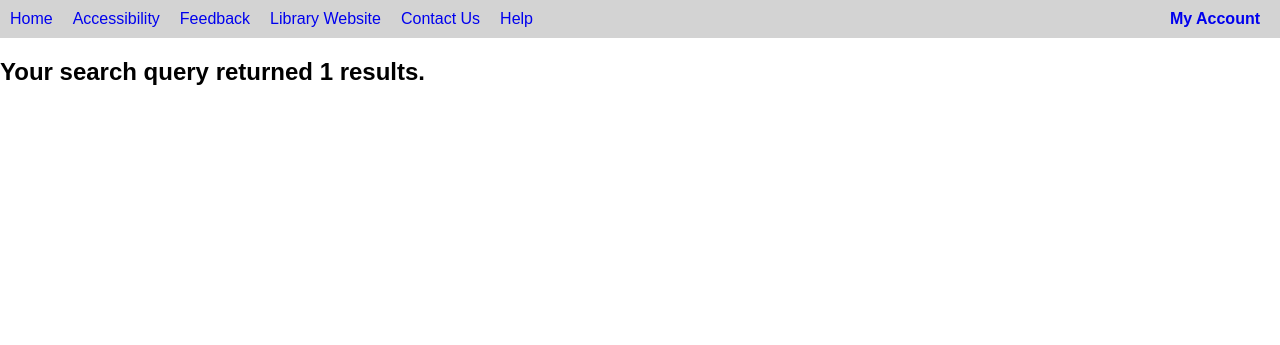
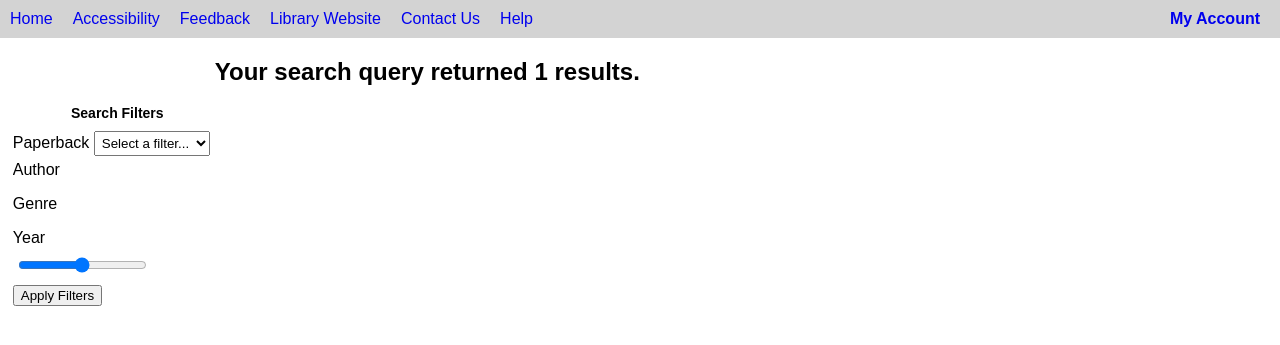
Before and after one commit to Alphaa2k/FinalProject, a PHP site: page /search.php in a window 1280 px wide. Shown: the top 345 px of the page. Run offline with PHP 8.4, Linux system fonts and the light colour scheme; the visitor is signed in with stand-in values (Sample User, id 1); tables that the repository leaves empty or names only in its code hold one stand-in row (values such as "Sample post"); data that the repository does not hold is empty.

Commit message:
Library Catalogue Search Filter Functionality

```diff
--- a/index.php
+++ b/index.php
@@ -7,7 +7,7 @@
       echo "<p>This field cannot be left empty.</p>";
     }else{
       $schqry = mysqli_real_escape_string($conn, $_POST['search']);
-      $sql = "SELECT b.Title, b.ISBN, b.Genre, b.Paperback, b.Published, b.Description, a.fName, a.lName from `author` a JOIN `book` b on a.`AUID` = b.`AUID` where b.title LIKE '%$schqry%' OR a.fname LIKE '%$schqry%' OR a.lname LIKE '%$schqry%'";
+      $sql = "SELECT b.BookID, b.Title, b.ISBN, b.Genre, b.Paperback, b.Published, b.Description, a.fName, a.lName from `author` a JOIN `book` b on a.`AUID` = b.`AUID` where b.title LIKE '%$schqry%'";
       $query = mysqli_query($conn, $sql);
       $resultsnum = mysqli_num_rows($query);
 
@@ -55,9 +55,9 @@
 
   <h1>Library Catalogue</h1>
 
-  <div>
+  <div class="searchcontent">
     <form action="<?php echo $_SERVER['PHP_SELF']; ?>" method="POST">
-      <input type="input" class="searchbar" name="search" placeholder="Search the Catalogue">
+      <input type="input" class="searchbar" name="search" placeholder="Search Books in the Catalogue">
       <button type="submit" name="searchbtn" id="search">Search</button>
 
       <button type="button" name="button" id="Adv">Advanced Search</button>
--- a/search.php
+++ b/search.php
@@ -1,11 +1,53 @@
 <?php
 
+  include('Library DB/db_connect.php');
   session_start();
 
       $schqry = $_SESSION['schqry'];
       $resultsnum = $_SESSION['resultnum'];
       $results = $_SESSION['results'];
 
+  if(isset($_POST['apply'])){
+    if (isset($_POST['genre'])) {
+      $newgenre = $_POST['genre'];
+    }else{
+    $newgenre = NULL;
+   }
+   if ($newgenre != NULL) {
+    $newgenre = $_POST['genre'];
+   }
+
+   if (isset($_POST['author'])) {
+     $author = $_POST['author'];
+    }else{
+     $author = NULL;
+    }
+
+    if ($author != NULL) {
+     $author = $_POST['author'];
+    }
+
+      if($newgenre != "" || $author != ""){
+      echo $sql = "SELECT b.BookID, b.Title, b.ISBN, b.Genre, b.Paperback, b.Published, b.Description, a.fName, a.lName from `author` a JOIN `book` b on a.`AUID` = b.`AUID` where b.title LIKE '%$schqry%' AND CONCAT(a.fName, ' ', a.lName) LIKE '%$author%' AND b.Genre LIKE '%$newgenre%'";
+      $fltres = mysqli_query($conn, $sql);
+      $_SESSION['results'] = array();
+      if(mysqli_num_rows($fltres) > 0){
+      unset($_SESSION['results']);
+      while ($results = mysqli_fetch_all($fltres, MYSQLI_ASSOC)){
+            $_SESSION['results'] = $results;
+            $_SESSION['resultnum'] = mysqli_num_rows($fltres);
+
+            header('Refresh:0');
+      }
+
+      }else{
+
+          echo "<p>Your Search Query has no results</p>";
+
+          }
+        mysqli_free_result($fltres);
+        }
+      }
 ?>
 
 <!DOCTYPE html>
@@ -16,8 +58,8 @@
   <title>
     <?php echo "Search Results for ". $schqry;  ?>
   </title>
-    <link rel="stylesheet" href="css/header.css" type="text/css">
   <link rel="stylesheet" href="css/main.css" type="text/css">
+  <link rel="stylesheet" href="css/search.css" type="text/css">
 </head>
 
 <body>
@@ -34,25 +76,121 @@
     </div>
   </header>
 
+  <!-- Side Content -->
+  <div class="sidecontent">
+    <h5 class="sidetitle">Search Filters</h5>
 
+    <form action="<?php echo $_SERVER['PHP_SELF']; ?>" method="POST">
+
+      <div class="column">
+        <label>Paperback</label>
+        <select class="section">
+          <option>Select a filter...</option>
+          <option value="Y">Yes</option>
+          <option value="N">No</option>
+        </select>
+      </div>
+
+      <div class="column">
+        <label>Author</label>
+        <div class="section">
+          <label class="radio-inline">
+          <?php
+              $sqlauthor = "SELECT DISTINCT fName, lName from `author` JOIN `book` on `author`.AUID = `book`.AUID where `book`.Title LIKE '%$schqry%' OR `author`.fName LIKE '%$schqry%' OR `author`.`lName` LIKE '%$schqry%'";
+              $query = mysqli_query($conn, $sqlauthor);
+              $authors = mysqli_fetch_all($query, MYSQLI_ASSOC);
+              mysqli_free_result($query);
+              foreach($authors as $author) {
+              if(isset($author['fName'])){ ?>
+          <input type="radio" name="author" value="<?php echo htmlspecialchars($author['fName']) . ' ' . htmlspecialchars($author['lName']) ?>">
+          <?php echo htmlspecialchars($author['fName']) . " " . htmlspecialchars($author['lName']) ?>
+        </label>
+          <?php }
+  }?>
+        </div>
+      </div>
+
+      <div class="column">
+        <label>Genre</label>
+        <div class="section">
+          <?php
+            $sqlgenre = "SELECT DISTINCT b.Genre from `book` b JOIN `author` a on b.`AUID` = a.`AUID` where b.title LIKE '%$schqry%' OR a.fname LIKE '%$schqry%' OR a.lname LIKE '%$schqry%'";
+            $query = mysqli_query($conn, $sqlgenre);
+            $genres = mysqli_fetch_all($query, MYSQLI_ASSOC);
+            mysqli_free_result($query);
+            foreach ($genres as $genre) {
+            if(isset($genre['Genre'])){ ?>
+          <input type="radio" name="genre" value="<?php echo htmlspecialchars($genre['Genre']); ?>">
+          <?php echo htmlspecialchars($genre['Genre']); ?>
+          </input>
+          <?php }
+          }?>
+          </select>
+        </div>
+      </div>
+
+      <div class="column">
+        <label>Year</label>
+        <div class="section">
+
+          <?php
+              $sqlminyear = "SELECT DISTINCT MIN(Published) from `book` JOIN `author` on `book`.AUID = `Author`.AUID where `book`.Title LIKE '%$schqry%' OR `author`.fName LIKE '%$schqry%' OR `author`.`lName` LIKE '%$schqry%'";
+              $query1 = mysqli_query($conn, $sqlminyear);
+              $minyear = mysqli_fetch_row($query1);
+              $sqlmaxyear = "SELECT DISTINCT MAX(Published) from `book` JOIN `author` on `book`.AUID = `Author`.AUID where `book`.Title LIKE '%$schqry%' OR `author`.fName LIKE '%$schqry%' OR `author`.`lName` LIKE '%$schqry%'";
+              $query2 = mysqli_query($conn, $sqlmaxyear);
+              $maxyear = mysqli_fetch_row($query2);?>
+
+          <input type="range" min"<?php echo htmlspecialchars($minyear[0]) ?>" max ="
+          <?php echo htmlspecialchars($maxyear[0]) ?>">
+        </div>
+      </div>
+
+      <div class="column">
+        <button type="submit" name="apply">Apply Filters</button>
+      </div>
+
+    </form>
+
+
+  </div>
+
+  <!-- End Side Content -->
+
+  <div class="content">
     <h2>
       <?php echo "Your search query returned ".$resultsnum." results."; ?>
     </h2>
 
+
+
     <?php
 
+  if(is_array($results)){
+
       foreach ($results as $result) {
-        if(isset($result['Title'])){ ?>
+      if(isset($result['BookID'])){ ?>
 
-        <div class="section">
-          <h4><?php echo htmlspecialchars($result['Title']);?></h4>
-          <h5><i><?php echo "By " . htmlspecialchars($result['fName']) . " " . htmlspecialchars($result['lName']);; ?></i></h5>
-          <p><?php echo "ISBN: " . htmlspecialchars($result['ISBN']); ?></p>
-          <p><?php echo "[" . htmlspecialchars($result['Published']) . "]"; ?></p>
+    <div class="row">
+      <h4><a href="details.php?id=<?php echo $result['BookID'];?>">
+        <?php echo htmlspecialchars($result['Title']);?>
+      </a></h4>
+      <h5><i>
+          <?php echo "By " . htmlspecialchars($result['fName']) . " " . htmlspecialchars($result['lName']);; ?></i></h5>
+      <p>
+        <?php echo "ISBN: " . htmlspecialchars($result['ISBN']); ?>
+      </p>
+      <p>
+        <?php echo "[" . htmlspecialchars($result['Published']) . "]"; ?>
+      </p>
 
       <?php  }
-    } ?>
+    }
+}
+?>
+    </div>
 
+  </div>
 
 </body>
 
```
Lines whose indentation alone changed are shown as unchanged.
